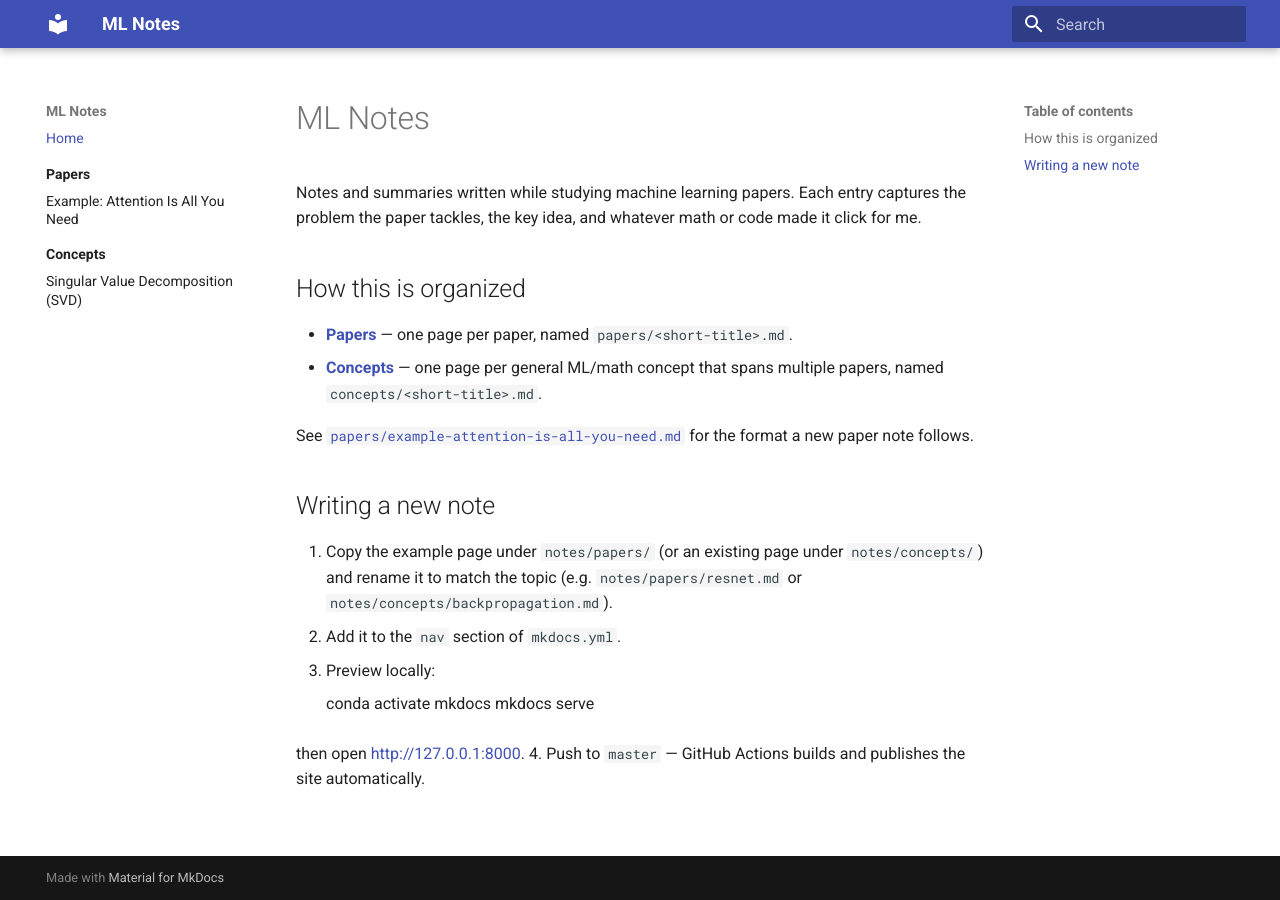
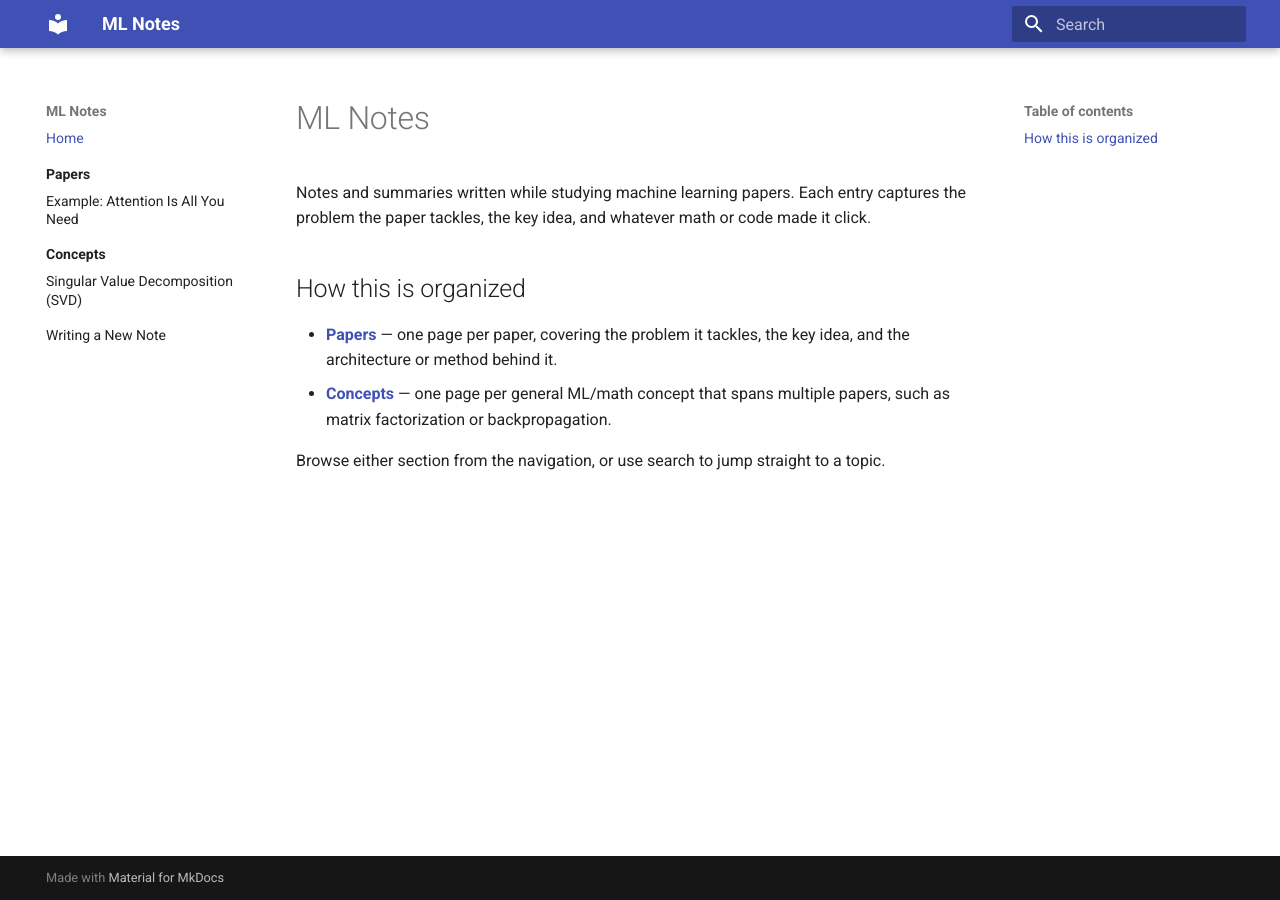
Before and after one commit to ahsank/MachineLearning, an MkDocs documentation site: the page built from notes/index.md, in a window 1280 px wide. Built offline with MkDocs 1.6.1 and Material for MkDocs 9.7.7, drawn with Linux system fonts in a browser that asks for light colours.

Commit message:
Rework home page for readers, move note-writing guide to its own page
The homepage previously mixed reader-facing content with author-only
instructions for adding new notes. Split those out into contributing.md
and linked it from the nav.

Co-Authored-By: Claude Sonnet 5 <noreply@anthropic.com>

```diff
--- a/mkdocs.yml
+++ b/mkdocs.yml
@@ -23,6 +23,7 @@ nav:
   - Concepts:
     - Overview: concepts/index.md
     - Singular Value Decomposition (SVD): concepts/singular-value-decomposition.md
+  - Writing a New Note: contributing.md
 
 plugins:
   - search
--- a/notes/index.md
+++ b/notes/index.md
@@ -2,29 +2,16 @@
 
 Notes and summaries written while studying machine learning papers. Each
 entry captures the problem the paper tackles, the key idea, and whatever
-math or code made it click for me.
+math or code made it click.
 
 ## How this is organized
 
-- **[Papers](papers/index.md)** — one page per paper, named
-  `papers/<short-title>.md`.
+- **[Papers](papers/index.md)** — one page per paper, covering the
+  problem it tackles, the key idea, and the architecture or method behind
+  it.
 - **[Concepts](concepts/index.md)** — one page per general ML/math
-  concept that spans multiple papers, named `concepts/<short-title>.md`.
+  concept that spans multiple papers, such as matrix factorization or
+  backpropagation.
 
-See [`papers/example-attention-is-all-you-need.md`](papers/example-attention-is-all-you-need.md)
-for the format a new paper note follows.
-
-## Writing a new note
-
-1. Copy the example page under `notes/papers/` (or an existing page under
-   `notes/concepts/`) and rename it to match the topic (e.g.
-   `notes/papers/resnet.md` or `notes/concepts/backpropagation.md`).
-2. Add it to the `nav` section of `mkdocs.yml`.
-3. Preview locally:
-
-       conda activate mkdocs
-       mkdocs serve
-
-   then open <http://127.0.0.1:8000>.
-4. Push to `master` — GitHub Actions builds and publishes the site
-   automatically.
+Browse either section from the navigation, or use search to jump straight
+to a topic.
```
Also changed, not shown: notes/contributing.md (added, +17 -0 lines).
